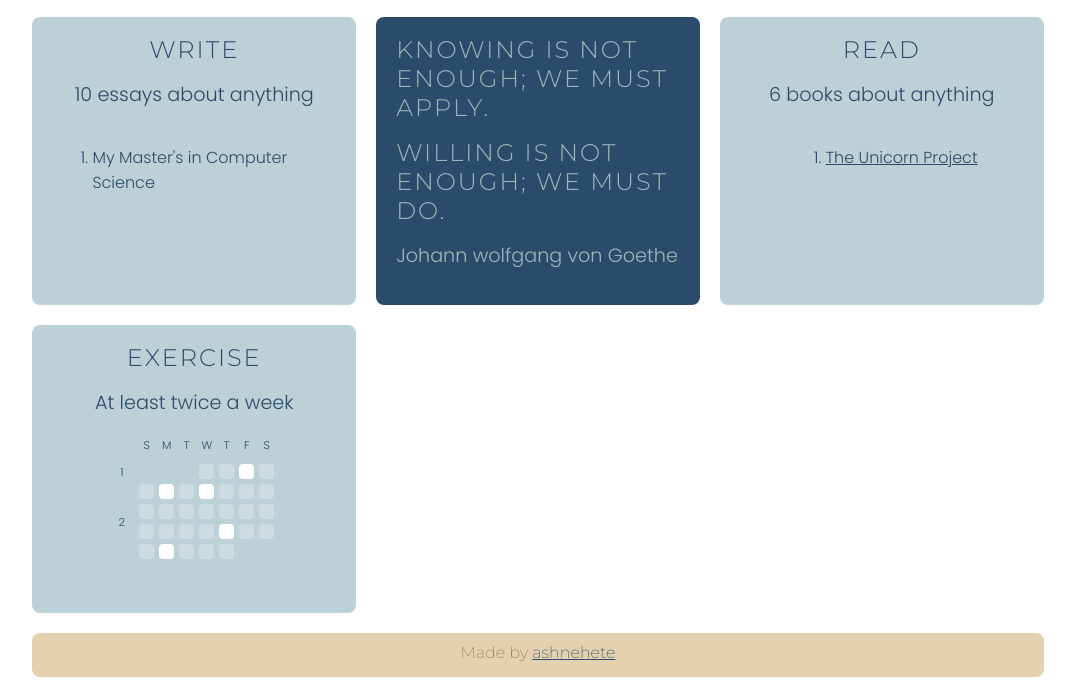
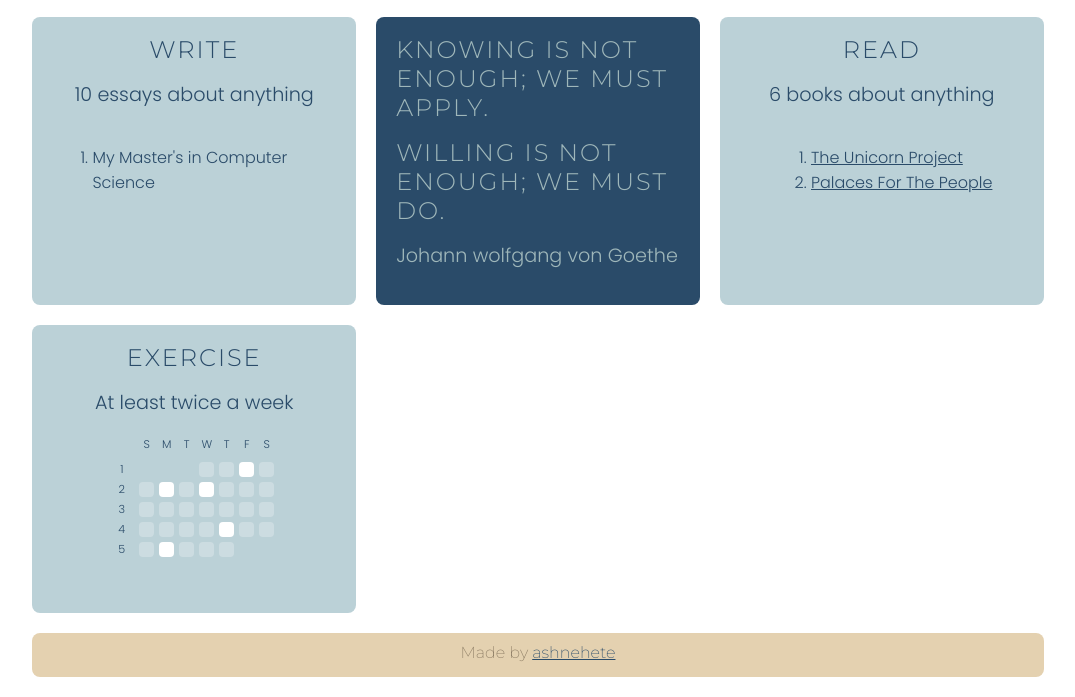
Before and after one commit to ashnehete/goals-for-2025, a website: page index.html in a window 1280 px wide. Shown: the part 316-1013 px from the top of the page, without its empty margins (102-1177 px from the left). Drawn offline with Linux system fonts and the light colour scheme.

Commit message:
Fix weeks and add book

```diff
--- a/fetch_data.js
+++ b/fetch_data.js
@@ -1,7 +1,7 @@
 const core = require('@actions/core')
-const {Client} = require('@notionhq/client');
+const { Client } = require('@notionhq/client');
 
-const notion = new Client({auth: process.env.NOTION_API_KEY});
+const notion = new Client({ auth: process.env.NOTION_API_KEY });
 
 async function fetchData() {
     try {
--- a/index.html
+++ b/index.html
@@ -1,5 +1,6 @@
 <!DOCTYPE html>
 <html>
+
 <head>
     <title>Goals for 2025</title>
     <meta name="viewport" content="width=device-width, initial-scale=1">
@@ -8,9 +9,11 @@
 
     <link rel="preconnect" href="https://fonts.googleapis.com">
     <link rel="preconnect" href="https://fonts.gstatic.com" crossorigin>
-    <link href="https://fonts.googleapis.com/css2?family=Montserrat:ital,wght@0,100..900;1,100..900&family=Poppins:ital,wght@0,100;0,200;0,300;0,400;0,500;0,600;0,700;0,800;0,900;1,100;1,200;1,300;1,400;1,500;1,600;1,700;1,800;1,900&display=swap"
+    <link
+        href="https://fonts.googleapis.com/css2?family=Montserrat:ital,wght@0,100..900;1,100..900&family=Poppins:ital,wght@0,100;0,200;0,300;0,400;0,500;0,600;0,700;0,800;0,900;1,100;1,200;1,300;1,400;1,500;1,600;1,700;1,800;1,900&display=swap"
         rel="stylesheet">
 </head>
+
 <body>
 
     <div class="container">
@@ -43,6 +46,11 @@
                         The Unicorn Project
                     </a>
                 </li>
+                <li>
+                    <a href="https://app.thestorygraph.com/books/324f2e3c-992e-4b5e-b355-e19f09ee210a" target="_blank">
+                        Palaces For The People
+                    </a>
+                </li>
             </ol>
         </div>
 
@@ -59,10 +67,7 @@
                     <span>F</span>
                     <span>S</span>
                 </div>
-            <div class="weeks">
-                <span>1</span>
-                <span>2</span>
-            </div>
+                <div class="weeks" id="exercise_weeks"></div>
                 <div class="squares" id="exercise_graph">
                     <div></div>
                     <div></div>
@@ -81,4 +86,5 @@
     <script src="script.js"></script>
 
 </body>
+
 </html>
--- a/script.js
+++ b/script.js
@@ -1,6 +1,6 @@
 function displayToday() {
     const today = new Date();
-    const options = {weekday: 'long', month: 'long', day: 'numeric'};
+    const options = { weekday: 'long', month: 'long', day: 'numeric' };
     const formattedDate = today.toLocaleDateString('en-US', options);
 
     const dateDiv = document.querySelector('#today');
@@ -20,6 +20,16 @@ function addExercise(exerciseCalendar) {
     });
 }
 
+function addWeeks(weeks) {
+    const weeksDiv = document.querySelector('#exercise_weeks');
+
+    for (let i = 1; i <= weeks; i++) {
+        const span = document.createElement('span');
+        span.textContent = i;
+        weeksDiv.appendChild(span);
+    }
+}
+
 // Use the window.onload event to call the function
 window.onload = function () {
     displayToday();
@@ -29,6 +39,9 @@ window.onload = function () {
         .then(data => {
             if (data.exercise && data.exercise.calendar) {
                 addExercise(data.exercise.calendar);
+
+                const weeks = Math.ceil((data.exercise.calendar.length + 3) / 7)
+                addWeeks(weeks)
             }
         })
         .catch(error => console.error('Error fetching data:', error));
--- a/style.css
+++ b/style.css
@@ -160,20 +160,22 @@ a {
     grid-auto-columns: var(--square-size);
 }
 
-.weeks, .days {
+.weeks,
+.days {
     font-size: 0.7rem;
     justify-items: center;
+    line-height: var(--square-size);
 }
 
-.squares > span {
-    width: 15px;
-    height: 15px;
+.squares>span {
+    width: var(--square-size);
+    height: var(--square-size);
     background-color: var(--color-background-primary);
     opacity: 0.25;
     border-radius: 4px;
 }
 
-.squares > span[data-level="1"] {
+.squares>span[data-level="1"] {
     opacity: 1;
 }
 
```
Also changed, not shown: 1 other file. Lines whose indentation alone changed are shown as unchanged.
